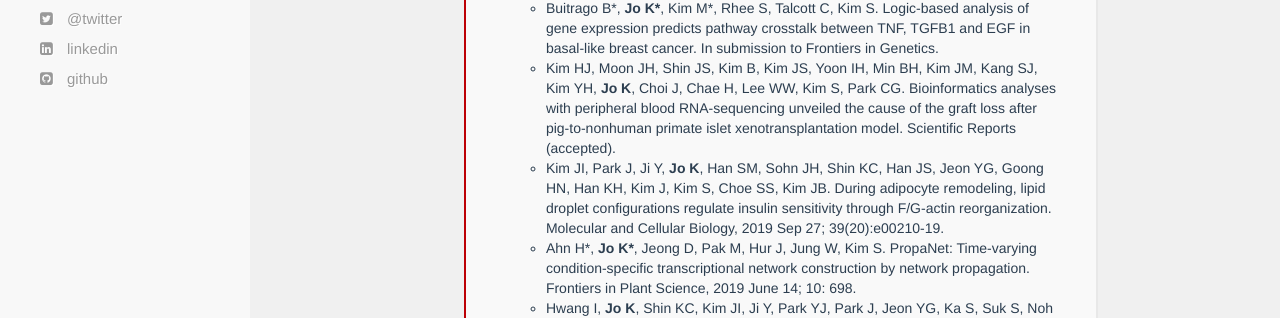
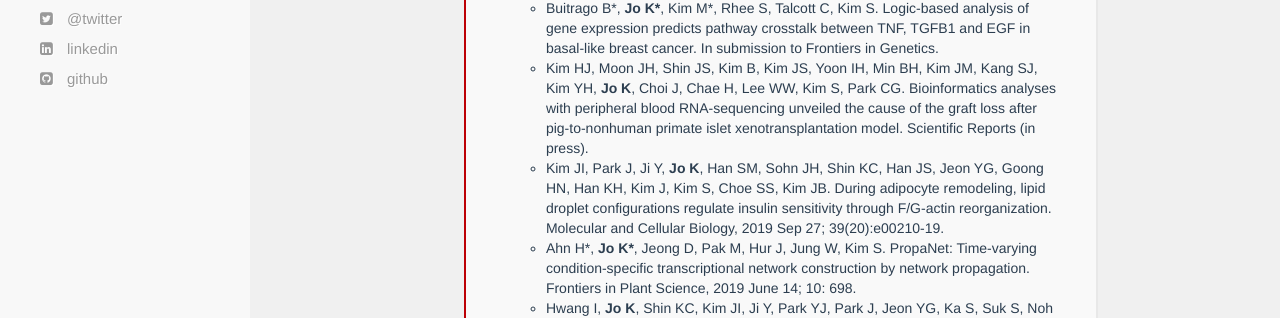
Before and after one commit to kyuriJo/kyuriJo.github.io, a Jekyll site: the page built from publications.html, in a window 1280 px wide and 900 px high. Shown: the part 329-647 px from the top of the window. Built offline with Jekyll 4.4.1, drawn with Linux system fonts in a browser that asks for light colours; nearby versions of some CDN libraries.

Commit message:
update CV

```diff
--- a/publications.html
+++ b/publications.html
@@ -11,7 +11,7 @@ title: Publications
   <ul class="dot">
   <li><b>Jo K</b>, Lee D, Sung IY, Kim S. Time series-specific Clustering and Network inference (TiClNet) with Gaussian process and Shape-based distance. In submission to Nature Machine Intelligence.</li>
   <li>Buitrago B*, <b>Jo K*</b>, Kim M*, Rhee S, Talcott C, Kim S. Logic-based analysis of gene expression predicts pathway crosstalk between TNF, TGFB1 and EGF in basal-like breast cancer. In submission to Frontiers in Genetics.</li>
-  <li>Kim HJ, Moon JH, Shin JS, Kim B, Kim JS, Yoon IH, Min BH, Kim JM, Kang SJ, Kim YH, <b>Jo K</b>, Choi J, Chae H, Lee WW, Kim S, Park CG. Bioinformatics analyses with peripheral blood RNA-sequencing unveiled the cause of the graft loss after pig-to-nonhuman primate islet xenotransplantation model. Scientific Reports (accepted).</li>
+  <li>Kim HJ, Moon JH, Shin JS, Kim B, Kim JS, Yoon IH, Min BH, Kim JM, Kang SJ, Kim YH, <b>Jo K</b>, Choi J, Chae H, Lee WW, Kim S, Park CG. Bioinformatics analyses with peripheral blood RNA-sequencing unveiled the cause of the graft loss after pig-to-nonhuman primate islet xenotransplantation model. Scientific Reports (in press).</li>
   <li>Kim JI, Park J, Ji Y, <b>Jo K</b>, Han SM, Sohn JH, Shin KC, Han JS, Jeon YG, Goong HN, Han KH, Kim J, Kim S, Choe SS, Kim JB. During adipocyte remodeling, lipid droplet configurations regulate insulin sensitivity through F/G-actin reorganization. Molecular and Cellular Biology, 2019 Sep 27; 39(20):e00210-19.</li>
   <li>Ahn H*, <b>Jo K*</b>, Jeong D, Pak M, Hur J, Jung W, Kim S. PropaNet: Time-varying condition-specific transcriptional network construction by network propagation. Frontiers in Plant Science, 2019 June 14; 10: 698.</li>
   <li>Hwang I, <b>Jo K</b>, Shin KC, Kim JI, Ji Y, Park YJ, Park J, Jeon YG, Ka S, Suk S, Noh HL, Choe SS, Alfadda AA, Kim JK, Kim S, Kim JB. GABA-stimulated adipose-derived stem cells suppress subcutaneous adipose inflammation in obesity. Proceedings of the National Academy of Sciences of the United States of America, 2019 June 11; 116(24):11936-11945.</li>
```
Also changed, not shown: 1 other file.
